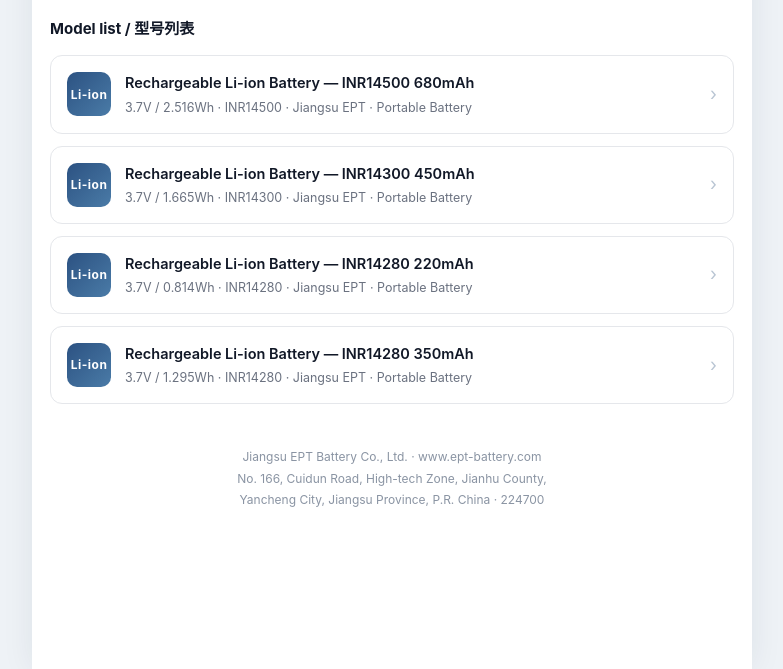
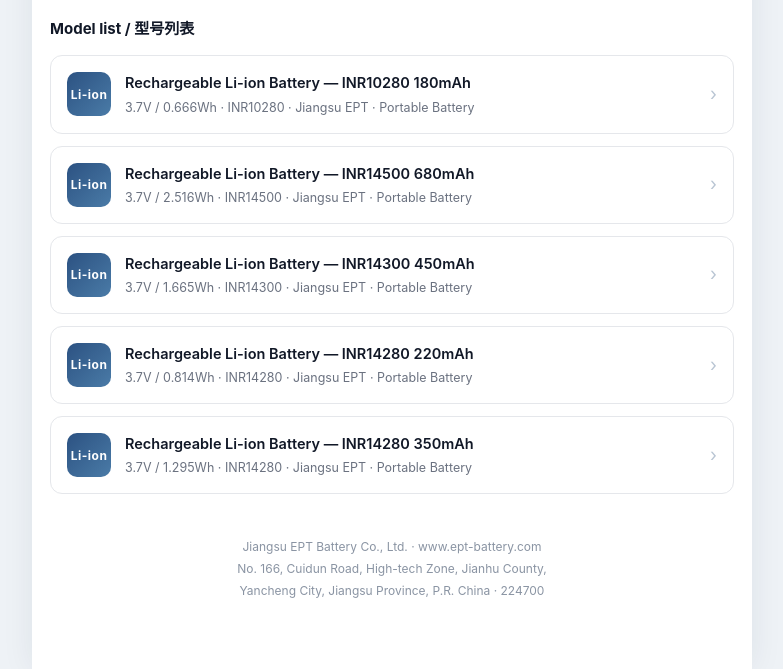
Before and after one commit to EPTwfm/ept-battery, a plain HTML site: page index.html in a window 1280 px wide. Shown: the part 131-800 px from the top of the page, without its empty margins (248-1031 px from the left). Drawn offline with Linux system fonts and the light colour scheme.

Commit message:
Add INR10280 180mAh page; update model list: index.html

```diff
--- a/index.html
+++ b/index.html
@@ -48,6 +48,14 @@
 
   <main>
     <h2>Model list / 型号列表</h2>
+    <a class="card" href="inr10280-180mah-3.7v.html">
+      <div class="thumb">Li-ion</div>
+      <div class="txt">
+        <div class="t">Rechargeable Li-ion Battery &mdash; INR10280 180mAh</div>
+        <div class="s">3.7V / 0.666Wh &middot; INR10280 &middot; Jiangsu EPT &middot; Portable Battery</div>
+      </div>
+      <div class="arrow">&rsaquo;</div>
+    </a>
     <a class="card" href="inr14500-680mah-3.7v.html">
       <div class="thumb">Li-ion</div>
       <div class="txt">
```
